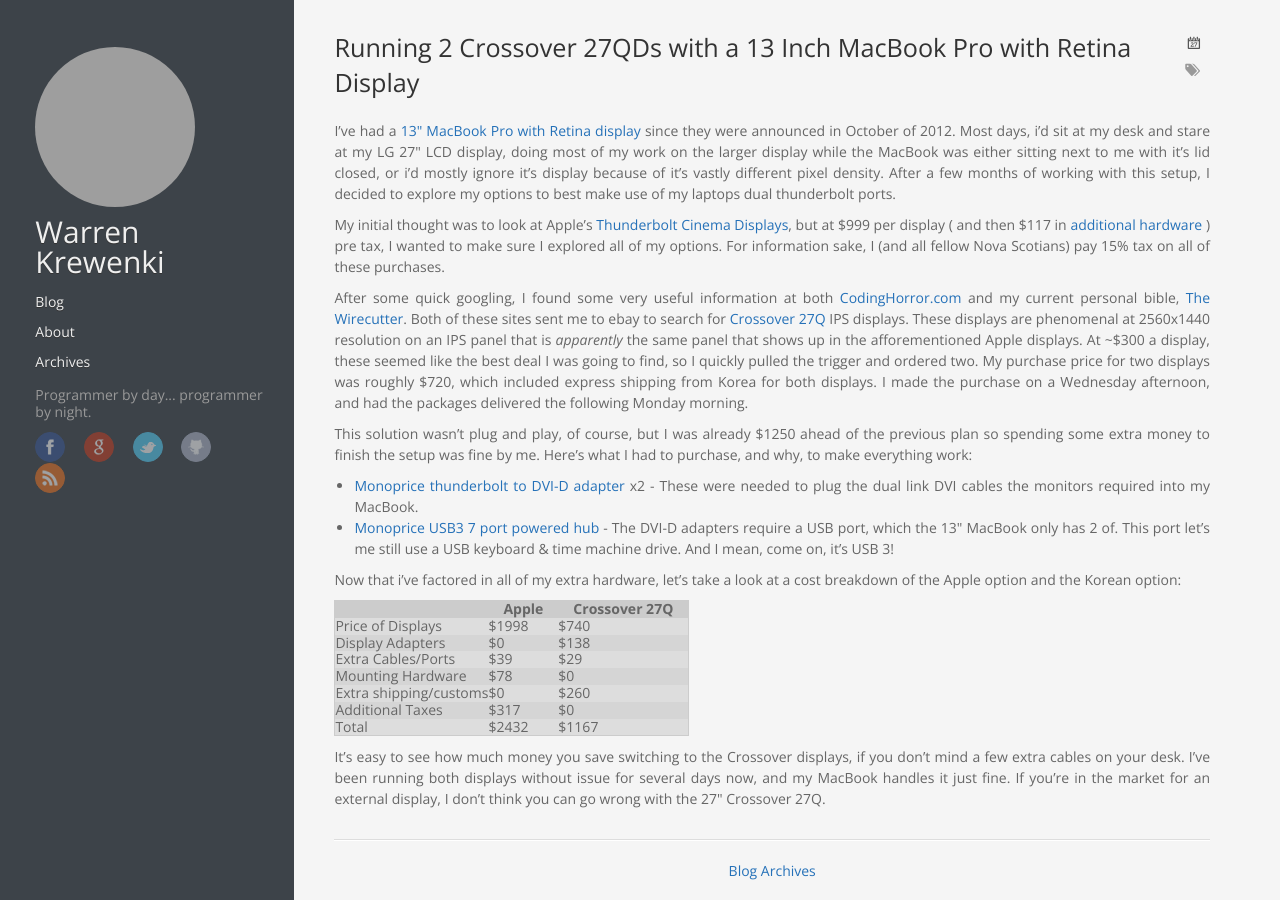
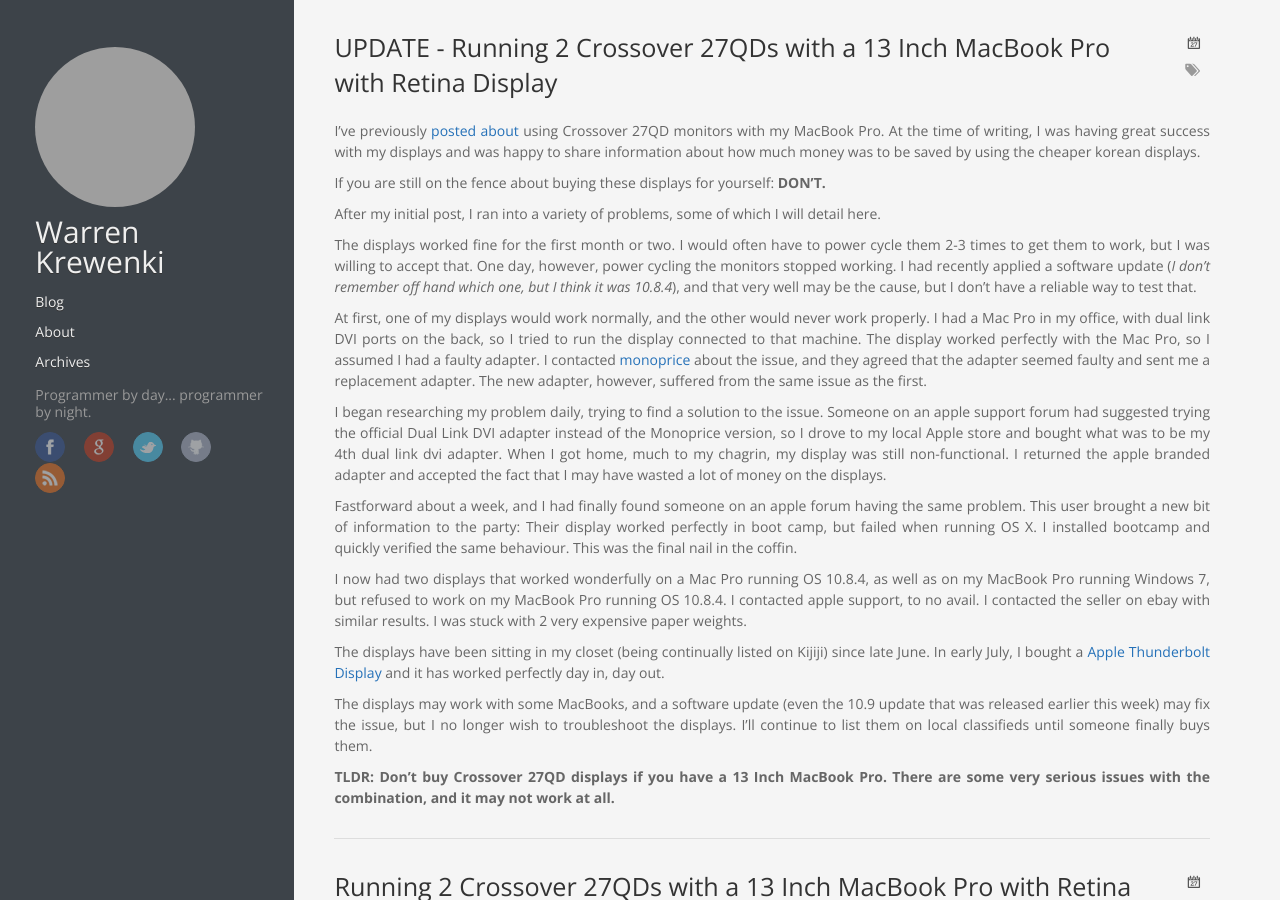
Before and after one commit to krewenki/warren.mesozen.com, a Jekyll site: the page built from index.html, in a window 1280 px wide and 900 px high. Built offline with Jekyll 4.4.1, drawn with Linux system fonts in a browser that asks for light colours; nearby versions of some CDN libraries; the list of posts is cut into pages by our own code; grey boxes are pictures that could not be loaded.

Commit message:
New post

```diff
--- a/_includes/navigation.html
+++ b/_includes/navigation.html
@@ -1,6 +1,6 @@
 <nav id="main-nav"><ul class="main">
     <li><a href="/">Blog</a></li>
-    <li><a href="http://about.me/shashankmehta">About</a></li>
+    <li><a href="/about.html">About</a></li>
     <li><a href="/blog/archives">Archives</a></li>
 </ul>
 <section class="aboutme">
--- /dev/null
+++ b/_posts/2013-09-18-crossover_27qd_and_13_inch_macbook_pro_retina_update.md
@@ -0,0 +1,39 @@
+---
+layout: post
+title: "UPDATE - Running 2 Crossover 27QDs with a 13 Inch MacBook Pro with Retina Display"
+
+---
+
+
+I've previously [posted about](http://warren.mesozen.com/2013/01/29/crossover_27qd_and_13_inch_macbook_pro_retina.html) using Crossover 27QD monitors with my MacBook Pro.  At the time of writing,
+I was having great success with my displays and was happy to share information about how much money was to be saved by using the cheaper korean displays.
+
+If you are still on the fence about buying these displays for yourself: **DON'T.**
+
+After my initial post, I ran into a variety of problems, some of which I will detail here.
+
+The displays worked fine for the first month or two.  I would often have to power cycle them 2-3 times to get them to work, but I was willing to accept that.  One day,
+however, power cycling the monitors stopped working.  I had recently applied a software update (*I don't remember off hand which one, but I think it was 10.8.4*),
+and that very well may be the cause, but I don't have a reliable way to test that.
+
+At first, one of my displays would work normally, and the other would never work properly.  I had a Mac Pro in my office, with dual link DVI ports on the back, so I tried
+to run the display connected to that machine.  The display worked perfectly with the Mac Pro, so I assumed I had a faulty adapter. I contacted [monoprice](http://www.monoprice.com) about
+the issue, and they agreed that the adapter seemed faulty and sent me a replacement adapter.  The new adapter, however, suffered from the same issue as the first.
+
+I began researching my problem daily, trying to find a solution to the issue.  Someone on an apple support forum had suggested trying the official Dual Link DVI adapter
+instead of the Monoprice version, so I drove to my local Apple store and bought what was to be my 4th dual link dvi adapter.  When I got home, much to my chagrin, my
+display was still non-functional.  I returned the apple branded adapter and accepted the fact that I may have wasted a lot of money on the displays.
+
+Fastforward about a week, and I had finally found someone on an apple forum having the same problem.  This user brought a new bit of information to the party: Their display
+worked perfectly in boot camp, but failed when running OS X.  I installed bootcamp and quickly verified the same behaviour.  This was the final nail in the coffin.
+
+I now had two displays that worked wonderfully on a Mac Pro running OS 10.8.4, as well as on my MacBook Pro running Windows 7, but refused to work on my MacBook Pro
+running OS 10.8.4.  I contacted apple support, to no avail.  I contacted the seller on ebay with similar results.  I was stuck with 2 very expensive paper weights.
+
+The displays have been sitting in my closet (being continually listed on Kijiji) since late June.  In early July, I bought a [Apple Thunderbolt Display](http://www.apple.com/ca/displays/) and
+it has worked perfectly day in, day out.
+
+The displays may work with some MacBooks, and a software update (even the 10.9 update that was released earlier this week) may fix the issue, but I no longer wish
+to troubleshoot the displays.  I'll continue to list them on local classifieds until someone finally buys them.
+
+**TLDR: Don't buy Crossover 27QD displays if you have a 13 Inch MacBook Pro. There are some very serious issues with the combination, and it may not work at all.**
--- /dev/null
+++ b/about.html
@@ -0,0 +1,6 @@
+---
+layout: default
+title: "About"
+---
+
+Hello
```
